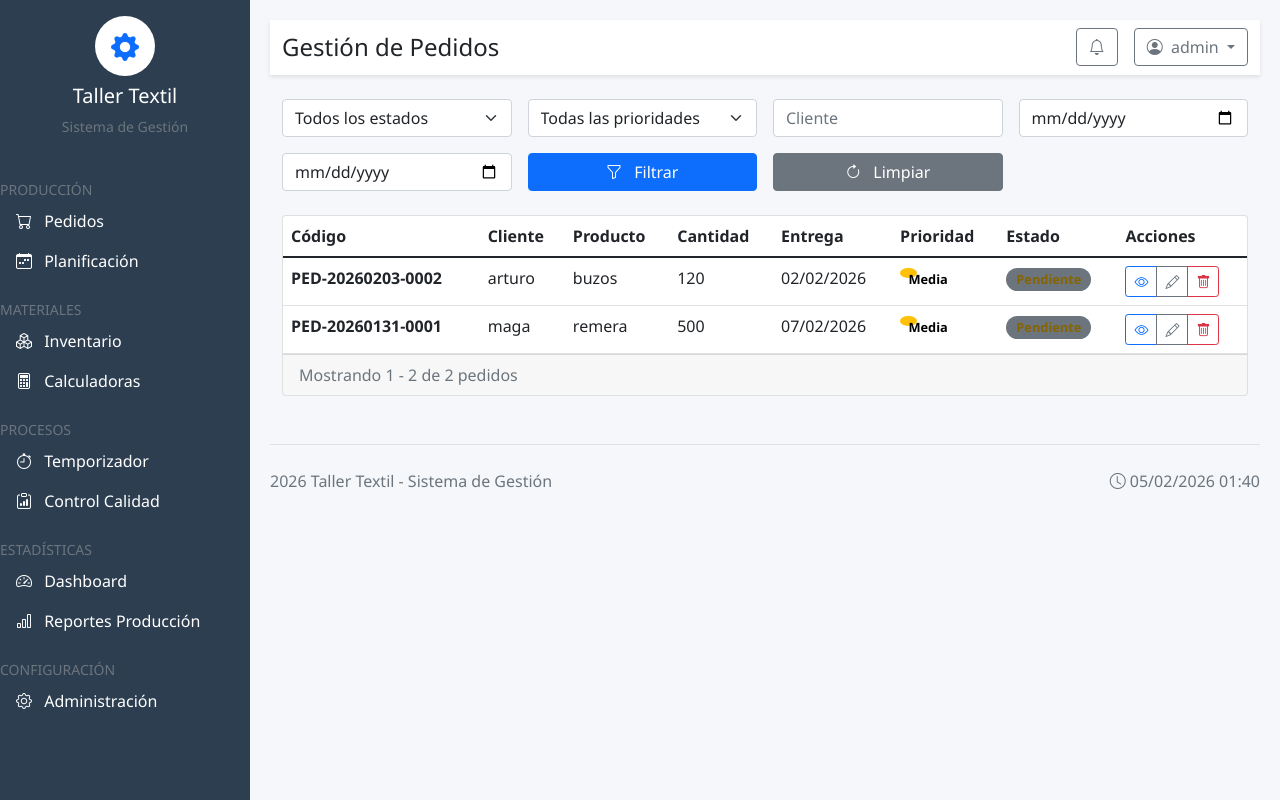
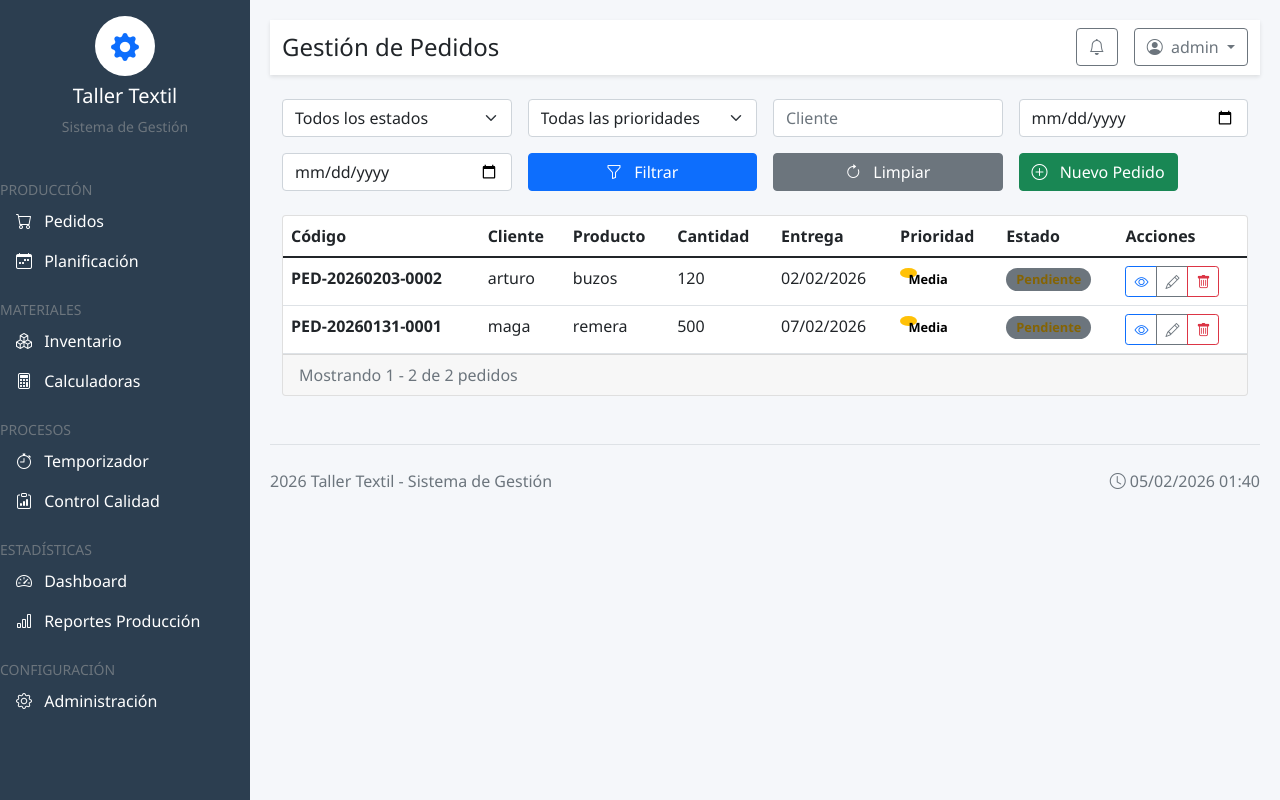
Before and after one commit to MaguiZarza/Proyecto_Final, a Django app: page /pedidos/ in a window 1280 px wide. Run offline with Django 5.2, Linux system fonts and the light colour scheme; a user stored in the database is signed in; data comes from the database, SQL or seed files in the repository; some libraries are stand-ins or nearby versions.

Commit message:
boton de nuevo pedido

```diff
--- a/templates/produccion/pedido_list.html
+++ b/templates/produccion/pedido_list.html
@@ -53,6 +53,11 @@
                     <i class="bi bi-arrow-clockwise me-2"></i> Limpiar
                 </a>
             </div>
+                <div class="col-md-3">
+                    <a href="{% url 'pedido_create' %}" class="btn btn-success">
+                        <i class="bi bi-plus-circle me-2"></i> Nuevo Pedido
+                    </a>
+                </div>
         </form>
     </div>
 </div>
```
